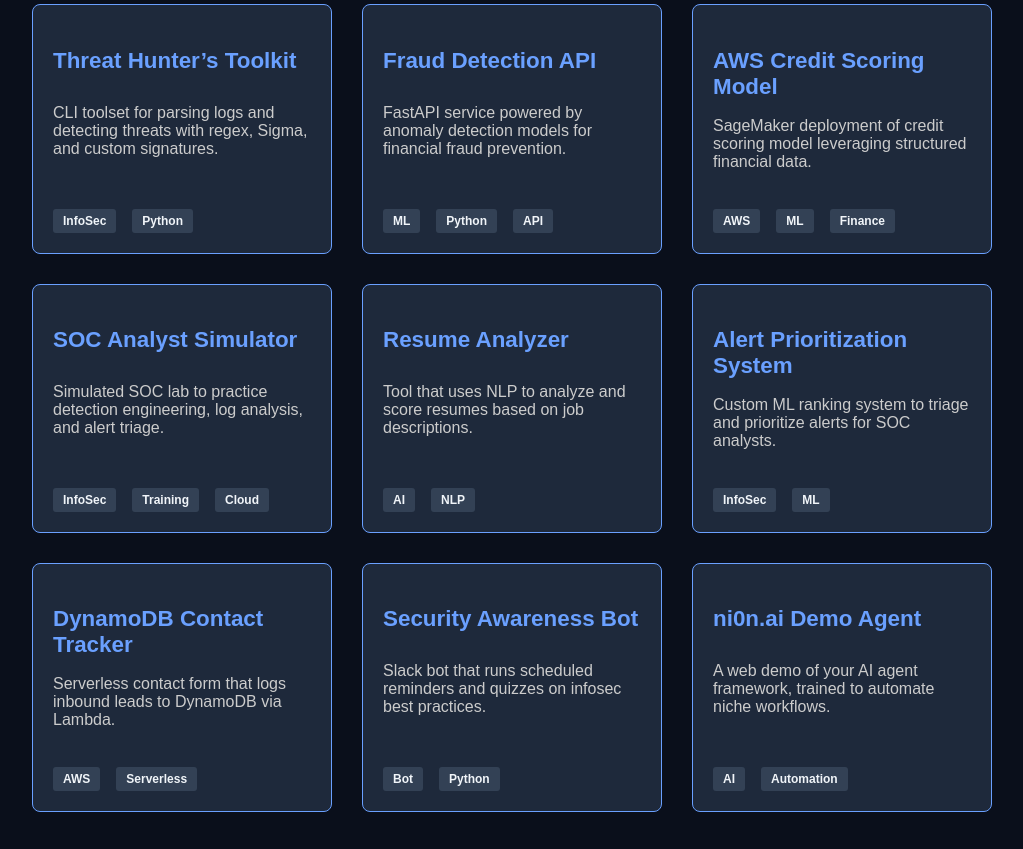
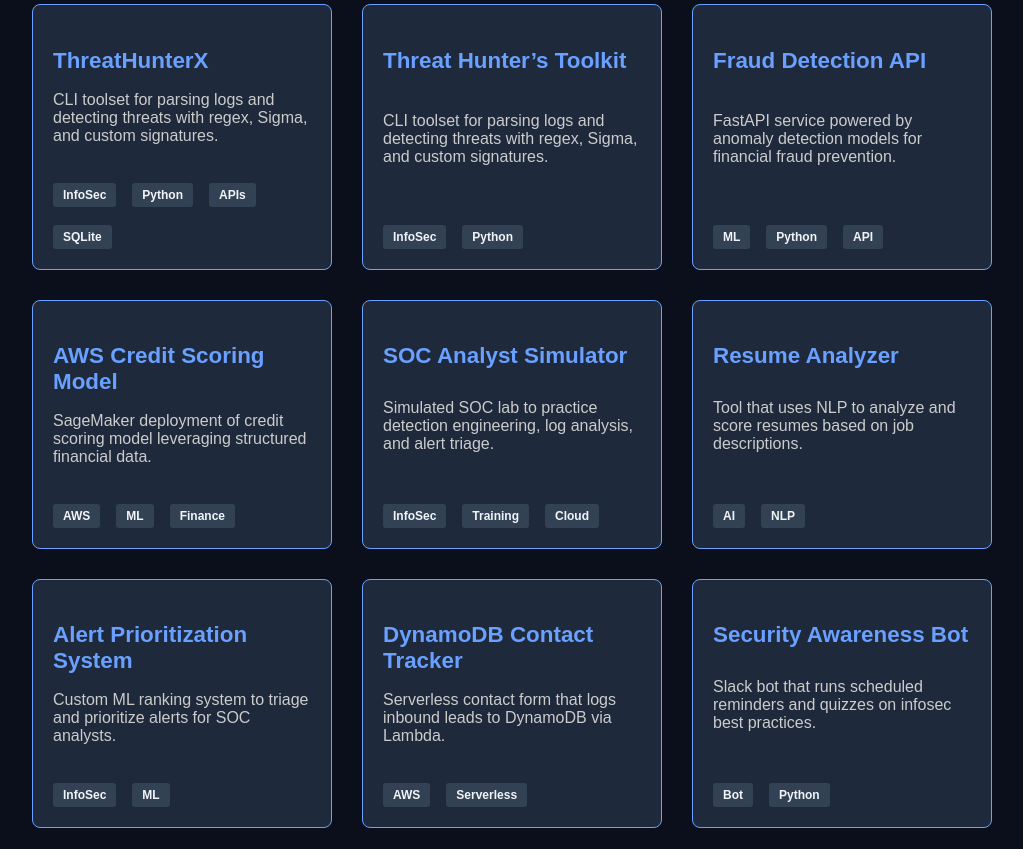
Before and after one commit to ni0ntech/ni0ntech-website-official, a plain HTML site: page portfolio.html in a window 1280 px wide. Shown: the part 411-1260 px from the top of the page, without its empty margins (128-1151 px from the left). Drawn offline with Linux system fonts and the light colour scheme.

Commit message:
Update portfolio.html
Added ThreatHunterX. Removed ni0n.ai Demo Agent.

```diff
--- a/portfolio.html
+++ b/portfolio.html
@@ -36,6 +36,16 @@
 
     <section class="projects">
     <div class="container project-grid">
+
+        <a href="https://github.com/ni0ntech/threat-hunters-toolkit" target="_blank" class="project-card-link">
+            <div class="project-card">
+                <h3>ThreatHunterX</h3>
+                <p>CLI toolset for parsing logs and detecting threats with regex, Sigma, and custom signatures.</p>
+                <div class="tag-container">
+                    <span class="tag">InfoSec</span> <span class="tag">Python</span> <span class="tag">APIs</span> <span class="tag">SQLite</span>
+                </div>
+            </div>
+        </a>
 
         <a href="https://github.com/ni0ntech/threat-hunters-toolkit" target="_blank" class="project-card-link">
             <div class="project-card">
@@ -117,16 +127,6 @@
             </div>
         </a>
 
-        <a href="https://github.com/ni0ntech/ni0nai-demo-agent" target="_blank" class="project-card-link">
-            <div class="project-card">
-                <h3>ni0n.ai Demo Agent</h3>
-                <p>A web demo of your AI agent framework, trained to automate niche workflows.</p>
-                <div class="tag-container">
-                    <span class="tag">AI</span> <span class="tag">Automation</span>
-                </div>
-            </div>
-        </a>
-
     </div>
 </section>
 
```
